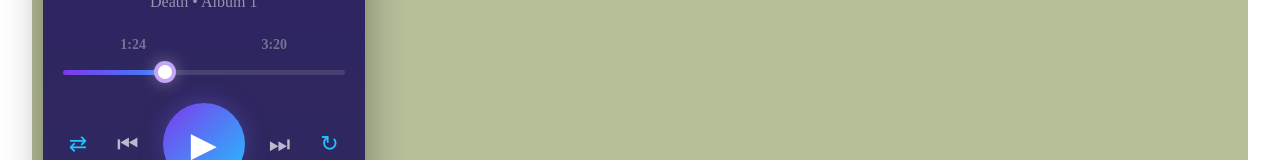
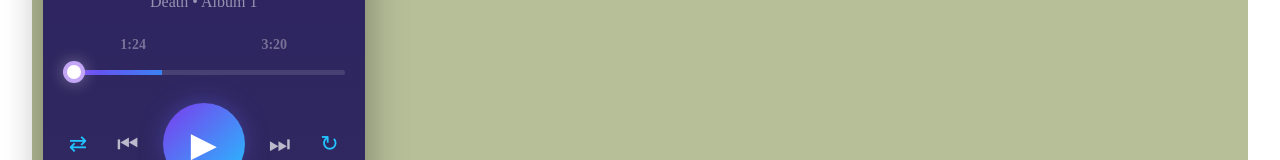
Before and after one commit to tol1kkk/Music-Player, a React (Vite) app: page / in a window 1280 px wide. Shown: the part 474-634 px from the top of the page. Built offline with nearby package versions, Linux system fonts and the light colour scheme.

Commit message:
feat: fix

```diff
--- a/src/components/trackCard/TrackCard.jsx
+++ b/src/components/trackCard/TrackCard.jsx
@@ -15,7 +15,7 @@ export default function TrackCard() {
   } = useContext(PlayerContext);
 
   const audioRef = useRef(null);
-  const [progress, setProgress] = useState(35);
+  const [progress, setProgress] = useState(0);
 
   useEffect(() => {
     if (!audioRef.current) return;
```
